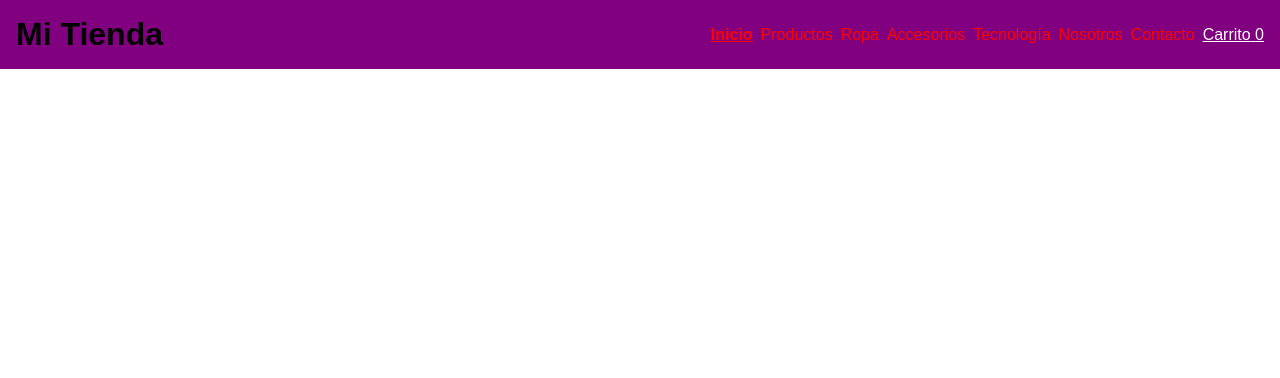
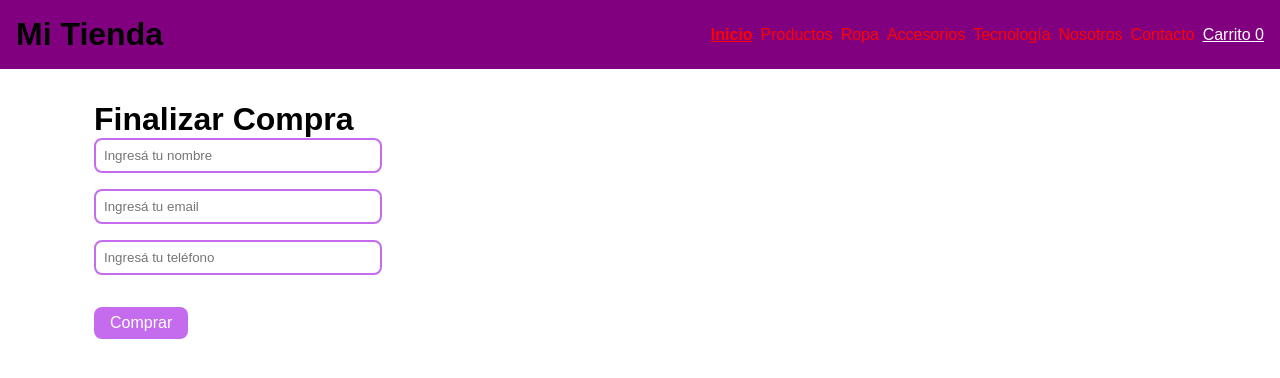
Before and after one commit to JonathanS94/proyecto-react, a React (Create React App) app: page /checkout in a window 1280 px wide. Shown: the top 378 px of the page. Built offline with nearby package versions, Linux system fonts and the light colour scheme.

Commit message:
feat:[PR-10][Jonathan]Envio de datos a Firebase

```diff
--- a/src/App.jsx
+++ b/src/App.jsx
@@ -7,6 +7,7 @@ import "./main.css";
 import { BrowserRouter, Route, Routes } from "react-router-dom";
 import { CartProvider } from "./context/CartContext";
 import Carrito from "./components/Carrito";
+import Checkout from "./components/Checkout";
 
 function App() {
 	return (
@@ -25,6 +26,7 @@ function App() {
 						<Route path="/nosotros" element={<Nosotros />} />
 						<Route path="/contacto" element={<Contacto />} />
 						<Route path="/carrito" element={<Carrito />} />
+						<Route path="/checkout" element={<Checkout />} />
 					</Routes>
 				</BrowserRouter>
 			</CartProvider>
--- a/src/components/Carrito.jsx
+++ b/src/components/Carrito.jsx
@@ -1,5 +1,6 @@
 import { useContext } from "react";
 import { CartContext } from "../context/CartContext";
+import { Link } from "react-router-dom";
 
 const Carrito = () => {
 	const { carrito, precioTotal, vaciarCarrito } = useContext(CartContext);
@@ -23,6 +24,9 @@ const Carrito = () => {
 				<>
 					<h2>Precio Total: ${precioTotal()}</h2>
 					<button onClick={handleVaciar}>Vaciar Carrito</button>
+					<Link to="/checkout">
+						<button>Finalizar Compra</button>
+					</Link>
 				</>
 			) : (
 				<h2> El carrito esta vacio :( </h2>
--- /dev/null
+++ b/src/components/Checkout.jsx
@@ -0,0 +1,72 @@
+import React, { useContext, useState } from "react";
+import { CartContext } from "../context/CartContext";
+import { useForm } from "react-hook-form";
+import { collection, addDoc } from "firebase/firestore";
+import { db } from "../firebase/config";
+
+const Checkout = () => {
+	const [pedidoId, setPedidoId] = useState("");
+	const { carrito, precioTotal, vaciarCarrito } = useContext(CartContext);
+
+	const { register, handleSubmit } = useForm();
+
+	const comprar = async (data) => {
+		if (carrito.length === 0) {
+			alert("El carrito está vacío");
+			return;
+		}
+
+		try {
+			const pedido = {
+				cliente: data,
+				productos: carrito,
+				total: precioTotal(),
+				fecha: new Date(),
+			};
+
+			const docRef = await addDoc(collection(db, "pedidos"), pedido);
+
+			setPedidoId(docRef.id);
+			vaciarCarrito();
+		} catch (error) {
+			console.error("Error al crear el pedido:", error);
+			alert("Hubo un error al procesar la compra");
+		}
+	};
+	if (pedidoId) {
+		return (
+			<div className="container">
+				<h1 className="main-title">Muchas gracias por tu compra!</h1>
+				<p>Tu número de pedido es: {pedidoId}</p>
+			</div>
+		);
+	}
+	return (
+		<div className="container">
+			<h1 className="main-title">Finalizar Compra</h1>
+			<form className="formulario" onSubmit={handleSubmit(comprar)}>
+				<input
+					type="text"
+					placeholder="Ingresá tu nombre"
+					{...register("nombre")}
+				/>
+				<input
+					type="email"
+					placeholder="Ingresá tu email"
+					{...register("email")}
+				/>
+				<input
+					type="phone"
+					placeholder="Ingresá tu teléfono"
+					{...register("telefono")}
+				/>
+
+				<button className="enviar" type="submit">
+					Comprar
+				</button>
+			</form>
+		</div>
+	);
+};
+
+export default Checkout;
```
